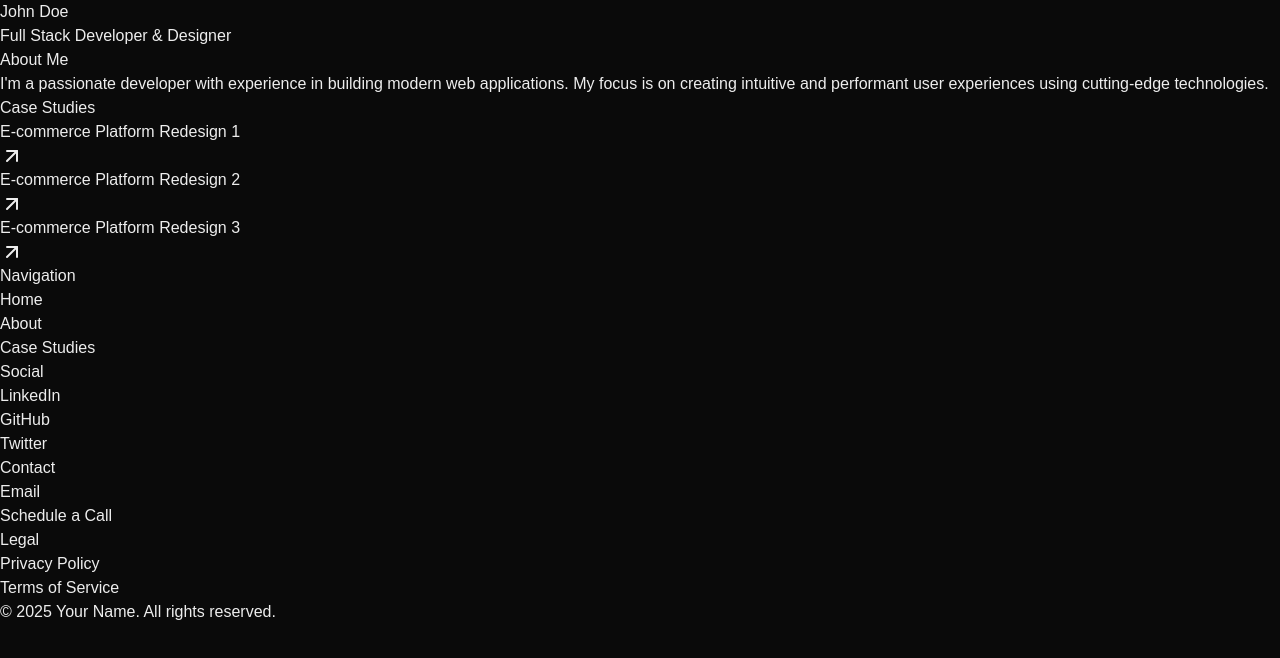
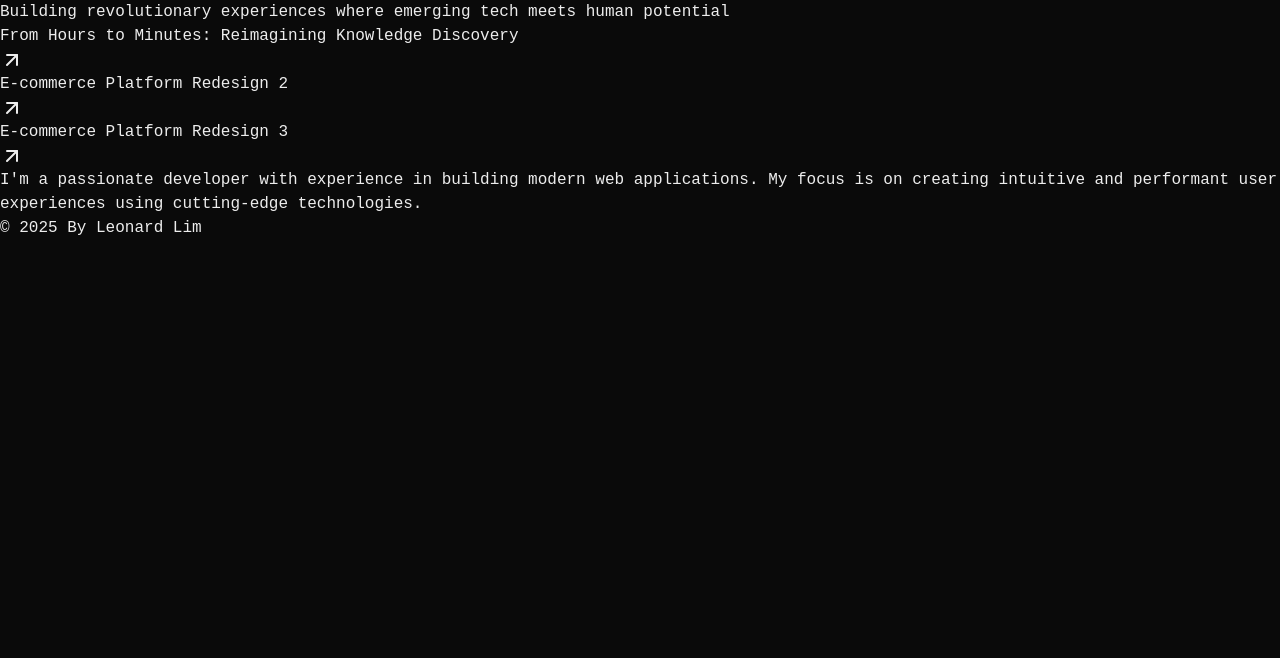
Before and after one commit to byleonardlim/byleonardlim-web, a Next.js app: page / in a window 1280 px wide. Shown: the top 658 px of the page. Built offline with nearby package versions, Linux system fonts and the light colour scheme.

Commit message:
Styled the index.tsx

```diff
--- a/content/case-studies/project-1.md
+++ b/content/case-studies/project-1.md
@@ -1,5 +1,5 @@
 ---
-title: "E-commerce Platform Redesign 1"
+title: "From Hours to Minutes: Reimagining Knowledge Discovery"
 description: "A complete overhaul of an existing e-commerce platform focusing on user experience and performance"
 ---
 
--- a/package.json
+++ b/package.json
@@ -9,6 +9,7 @@
     "lint": "next lint"
   },
   "dependencies": {
+    "@fontsource/space-mono": "^5.1.2",
     "gray-matter": "^4.0.3",
     "lucide-react": "^0.475.0",
     "motion": "^12.4.3",
--- a/src/pages/components/case-study-card.tsx
+++ b/src/pages/components/case-study-card.tsx
@@ -33,18 +33,18 @@ const CaseStudyCard: React.FC<CaseStudyCardProps> = ({ study, index, isExpanded,
                     onExpand();
                 }
             }}
-            className={`p-8 rounded-lg border border-gray-100 cursor-pointer transition-all duration-300 ${
+            className={`p-8 rounded-lg border border-gray-300 cursor-pointer transition-all duration-300 ${
                 isExpanded ? 'bg-gray-100 drop-shadow-2xl' : ''
             }`}
         >
          <div className="flex-col items-center">
-                <p className="flex-row items-center text-s font-bold">
+                <p className="flex-row items-center text-3xl font-bold">
                     <Link
                         href={`/case-study/${study.slug}`}
                     >
                         {study.title}
                     </Link>
-                    <ArrowUpRight className='ml-4 inline-block w-5 h-5' />
+                    <ArrowUpRight className='ml-4 inline-block w-6 h-6' />
                     </p>
                 </div>
           <AnimatePresence>
@@ -56,7 +56,7 @@ const CaseStudyCard: React.FC<CaseStudyCardProps> = ({ study, index, isExpanded,
                 transition={{ duration: 0.3 }}
                 className="overflow-hidden"
               >
-                <p className="mt-6 mb-8 text-lg text-gray-700">{study.description}</p>
+                <p className="mt-6 mb-8 text-md text-gray-700">{study.description}</p>
               </motion.div>
             )}
           </AnimatePresence>
--- a/src/pages/components/footer.tsx
+++ b/src/pages/components/footer.tsx
@@ -10,85 +10,9 @@ export default function Footer() {
       animate={{ opacity: 1 }}
       className="bg-gray-900 text-white py-12"
     >
-      <div className="max-w-6xl mx-auto px-8">
-        <div className="grid grid-cols-1 md:grid-cols-4 gap-8">
-          <div>
-            <h3 className="text-xl font-bold mb-4">Navigation</h3>
-            <ul className="space-y-2">
-              <li>
-                <Link href="/" className="hover:text-blue-400 transition-colors">
-                  Home
-                </Link>
-              </li>
-              <li>
-                <Link href="#about" className="hover:text-blue-400 transition-colors">
-                  About
-                </Link>
-              </li>
-              <li>
-                <Link href="#case-studies" className="hover:text-blue-400 transition-colors">
-                  Case Studies
-                </Link>
-              </li>
-            </ul>
-          </div>
-
-          <div>
-            <h3 className="text-xl font-bold mb-4">Social</h3>
-            <ul className="space-y-2">
-              <li>
-                <Link href="#" className="hover:text-blue-400 transition-colors">
-                  LinkedIn
-                </Link>
-              </li>
-              <li>
-                <Link href="#" className="hover:text-blue-400 transition-colors">
-                  GitHub
-                </Link>
-              </li>
-              <li>
-                <Link href="#" className="hover:text-blue-400 transition-colors">
-                  Twitter
-                </Link>
-              </li>
-            </ul>
-          </div>
-
-          <div>
-            <h3 className="text-xl font-bold mb-4">Contact</h3>
-            <ul className="space-y-2">
-              <li>
-                <Link href="#" className="hover:text-blue-400 transition-colors">
-                  Email
-                </Link>
-              </li>
-              <li>
-                <Link href="#" className="hover:text-blue-400 transition-colors">
-                  Schedule a Call
-                </Link>
-              </li>
-            </ul>
-          </div>
-
-          <div>
-            <h3 className="text-xl font-bold mb-4">Legal</h3>
-            <ul className="space-y-2">
-              <li>
-                <Link href="#" className="hover:text-blue-400 transition-colors">
-                  Privacy Policy
-                </Link>
-              </li>
-              <li>
-                <Link href="#" className="hover:text-blue-400 transition-colors">
-                  Terms of Service
-                </Link>
-              </li>
-            </ul>
-          </div>
-        </div>
-
-        <div className="mt-12 pt-8 border-t border-gray-800 text-center text-gray-400">
-          <p>&copy; {currentYear} Your Name. All rights reserved.</p>
+      <div className="max-w-4xl mx-auto p-8">
+        <div className="text-xs text-center text-gray-400">
+          <p>&copy; {currentYear} By Leonard Lim</p>
         </div>
       </div>
     </motion.footer>
--- a/src/pages/index.tsx
+++ b/src/pages/index.tsx
@@ -6,6 +6,7 @@ import matter from 'gray-matter';
 import Footer from './components/footer';
 import CaseStudyCard from './components/case-study-card';
 import { useState } from 'react';
+import "@fontsource/space-mono";
 
 // Types
 interface CaseStudy {
@@ -27,9 +28,8 @@ const ParentComponent = ({ caseStudies }) => {
   };
 
   return (
-      <section className="py-20 px-8 bg-white">
+      <section className="py-20 px-8">
           <div className="max-w-4xl mx-auto">
-              <h2 className="text-4xl font-bold mb-12 text-center">Case Studies</h2>
               <div className="space-y-6">
                   {caseStudies.map((study, index) => (
                       <CaseStudyCard
@@ -49,37 +49,36 @@ const ParentComponent = ({ caseStudies }) => {
 // Main Page Component
 export default function Home({ caseStudies }: HomeProps) {
   return (
-    <main className="min-h-screen bg-gray-50">
+    <main className="min-h-screen bg-gray-100">
       {/* Landing Section */}
       <motion.section
         initial={{ opacity: 0, y: 20 }}
         animate={{ opacity: 1, y: 0 }}
         transition={{ duration: 0.6 }}
-        className="h-screen flex items-center justify-center bg-gradient-to-r from-blue-500 to-purple-600"
+        className="py-24 max-w-4xl mx-auto h-fit flex items-center justify-center"
       >
-        <div className="text-center text-white">
-          <h1 className="text-6xl font-bold mb-4">John Doe</h1>
-          <p className="text-xl">Full Stack Developer & Designer</p>
-        </div>
+        <h1 className="text-4xl leading-relaxed">
+        Building revolutionary experiences where emerging tech meets human potential
+        </h1>
       </motion.section>
+
+      {/* Case Studies Section */}
+      <ParentComponent caseStudies={caseStudies} />
 
       {/* Introduction Section */}
       <motion.section
         initial={{ opacity: 0 }}
         whileInView={{ opacity: 1 }}
         transition={{ duration: 0.8 }}
-        className="py-20 px-8 max-w-4xl mx-auto"
+        className="py-24 max-w-4xl mx-auto"
       >
-        <h2 className="text-4xl font-bold mb-8">About Me</h2>
-        <p className="text-lg text-gray-700 leading-relaxed">
+        <h3 className="text-4xl text-gray-700 leading-relaxed">
           I'm a passionate developer with experience in building modern web applications.
           My focus is on creating intuitive and performant user experiences using
           cutting-edge technologies.
-        </p>
+        </h3>
       </motion.section>
 
-      {/* Case Studies Grid */}
-        <ParentComponent caseStudies={caseStudies} />
       <Footer />
     </main>
   );
--- a/src/styles/globals.css
+++ b/src/styles/globals.css
@@ -17,5 +17,5 @@
 body {
   color: var(--foreground);
   background: var(--background);
-  font-family: Arial, Helvetica, sans-serif;
+  font-family: Space-Mono, monospace;
 }
```
Also changed, not shown: 1 other file (tests, documents, lock files or other folders).
